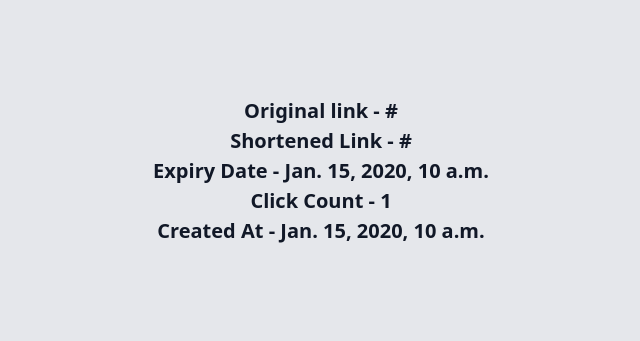
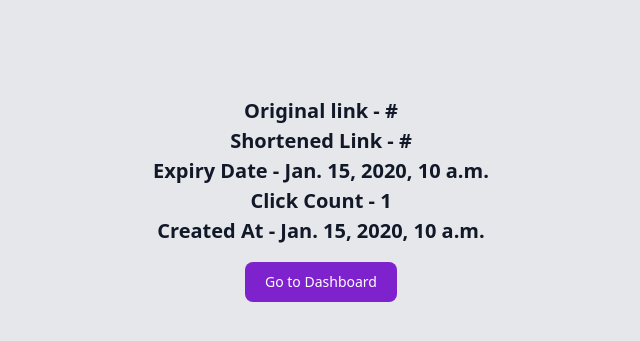
Before and after one commit to MahekUnnisa/URL-Shortener-Web-app, a Django app: page /linkDetails/1/ in a window 1280 px wide. Shown: the top 341 px of the page, without its empty margins (319-959 px from the left). Run offline with Django 4.2, Linux system fonts and the light colour scheme; a user stored in the database is signed in; tables that the repository leaves empty hold one stand-in row (values such as "Sample post"); some libraries are stand-ins or nearby versions.

Commit message:
Added a Dashboard button on linkdetails page

```diff
--- a/URLShortener/App/views.py
+++ b/URLShortener/App/views.py
@@ -108,7 +108,7 @@ def create(request):
 def linkDetails(request,link_id):
     link = Link.objects.get(id=link_id)
 
-    context = {'id':link.id, 'shortened_link': link.shortened_link, 'expiration_date': link.expiration_date, 'click_count':link.click_count, 'original_link':link.original_link, 'created_at':link.created_at}
+    context = {'shortened_link': link.shortened_link, 'expiration_date': link.expiration_date, 'click_count':link.click_count, 'original_link':link.original_link, 'created_at':link.created_at}
 
     return render(request, 'App/linkDetails.html', context)
 
--- a/URLShortener/templates/App/linkDetails.html
+++ b/URLShortener/templates/App/linkDetails.html
@@ -3,12 +3,16 @@
 {% block title %}Link Details{% endblock title %}
 {% block body %}
 {% if user.is_authenticated %}
-<div class="my-24 flex items-center justify center flex-col">
+<div class="mt-24 flex items-center justify center flex-col">
     <p class="max-w-lg text-xl font-semibold leading-normal text-gray-900 dark:text-white">Original link - {{original_link}}</p>
     <p class="max-w-lg text-xl font-semibold leading-normal text-gray-900 dark:text-white">Shortened Link - {{shortened_link}}</p>
     <p class="max-w-lg text-xl font-semibold leading-normal text-gray-900 dark:text-white">Expiry Date - {{expiration_date}}</p>
     <p class="max-w-lg text-xl font-semibold leading-normal text-gray-900 dark:text-white">Click Count - {{click_count}}</p>
     <p class="max-w-lg text-xl font-semibold leading-normal text-gray-900 dark:text-white">Created At - {{created_at}}</p>
 </div>
+<div class="my-4 flex items-center justify center flex-col">
+    <button type="button" class="focus:outline-none text-white mx-2 bg-purple-700 hover:bg-purple-800 focus:ring-4 focus:ring-purple-300 font-medium rounded-lg text-sm px-5 py-2.5 mb-2 dark:bg-purple-600 dark:hover:bg-purple-700 dark:focus:ring-purple-900"><a href="/dashboard">Go to Dashboard</a></button>
+
+</div>
 {% endif %}
 {% endblock body%}
```
